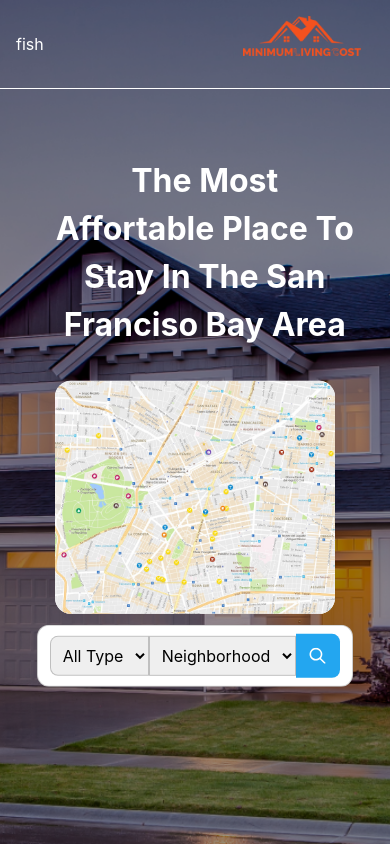
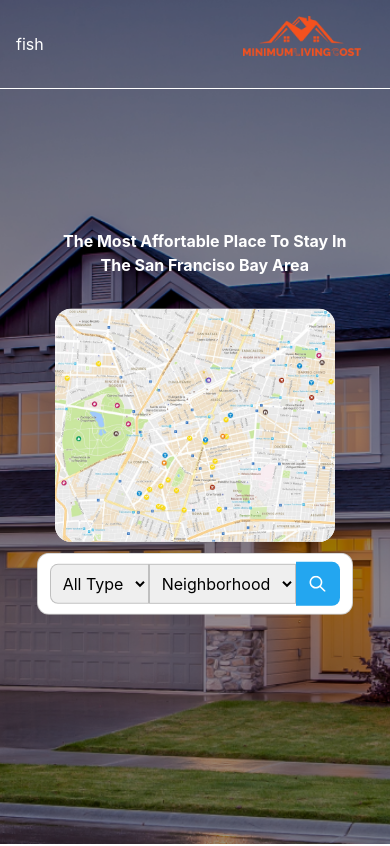
Before and after one commit to Wonder-sam/home_rentals, a React (Create React App) app: page /home_rentals/Home in a window 390 px wide. Shown: the top 846 px of the page. Built offline with nearby package versions, Linux system fonts and the light colour scheme.

Commit message:
minore changes

```diff
--- a/src/Home.jsx
+++ b/src/Home.jsx
@@ -64,7 +64,7 @@ function Home(){
             <div className='absolute bg-[rgba(0,0,0,0.4)] w-[100%] h-[100%] z-[1]'></div>
             <img alt="quote" src={bigHouse} className="absolute object-cover h-full w-full" />
             <div className='absolute z-[2] flex flex-col lg:flex-row items-center justify-around left-[50%] top-[50%] -translate-x-[50%] -translate-y-[50%] items-center w-[100%]'>
-                <p className='text-white font-bold text-[200%] w-[80%] lg:w-[30%] ml-[5%] capitalize text-center lg:text-left'>
+                <p className='text-white font-bold text-[100%] lg:text-[200%] w-[80%] lg:w-[30%] ml-[5%] capitalize text-center lg:text-left'>
                     The Most Affortable Place To Stay In the san franciso bay area
                 </p>
                 <div className ="w-[90%] md:w-[80%] lg:w-[40%] flex flex-col items-center lg:block mt-8 lg:mt-0">
```
